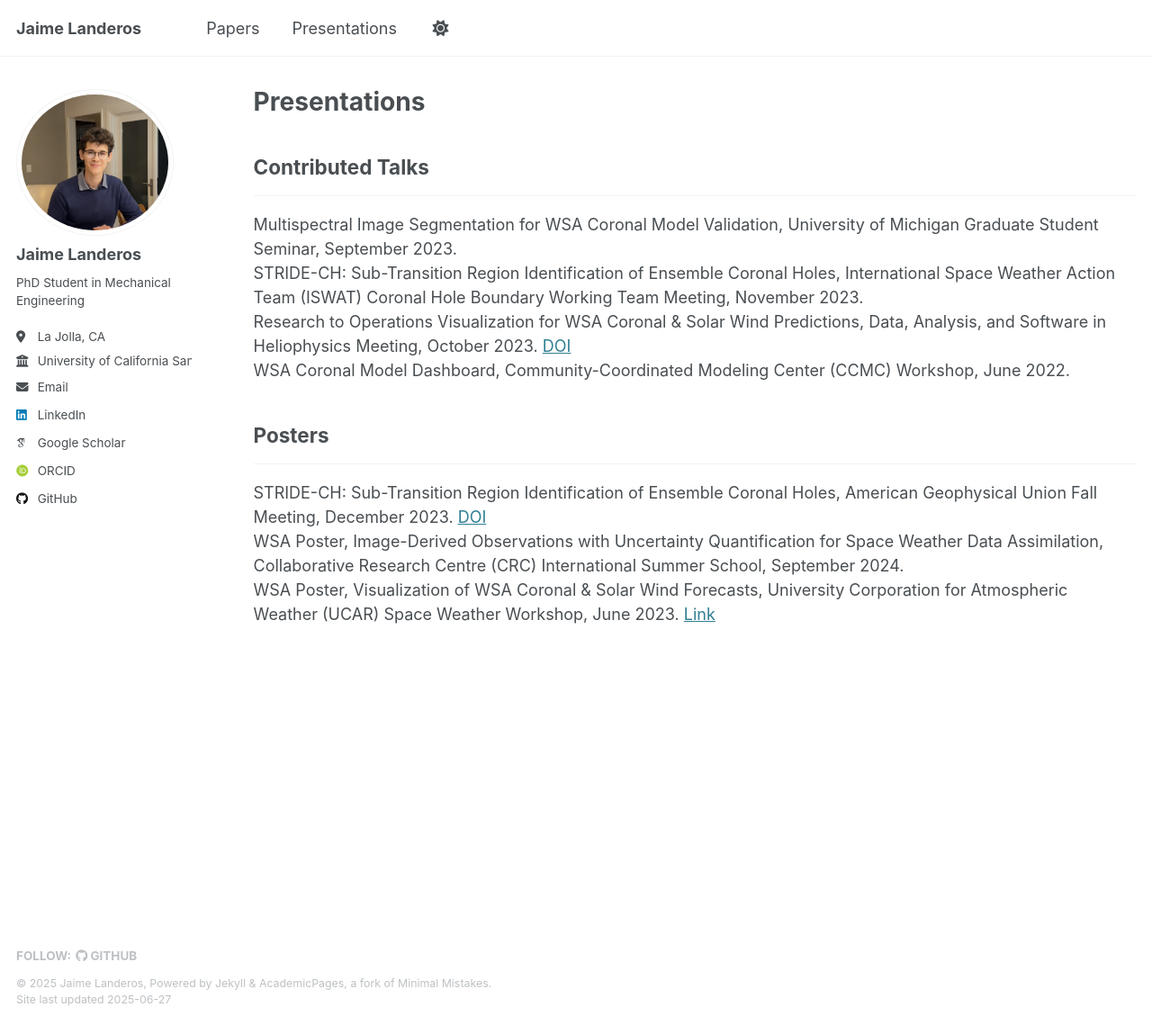
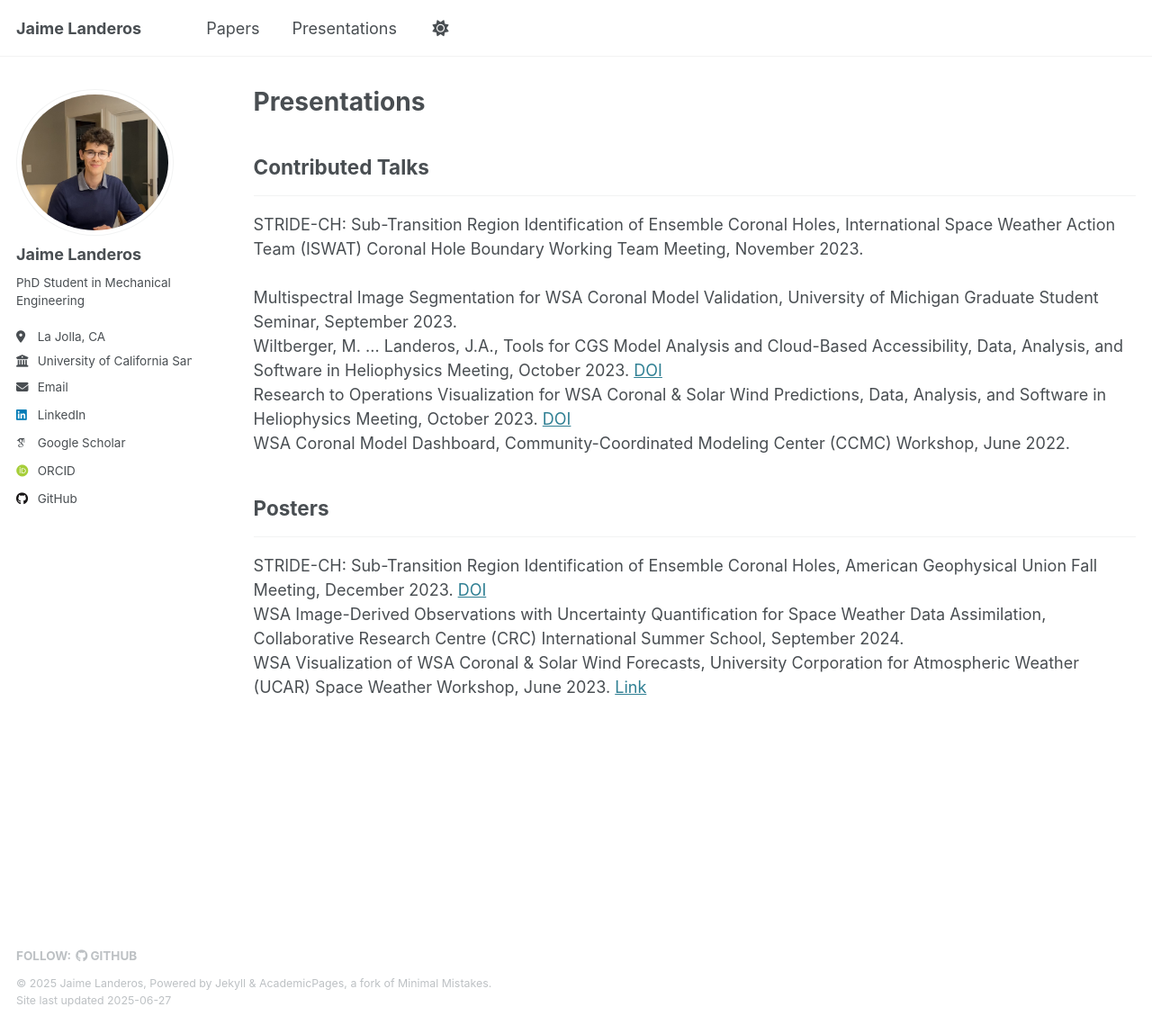
Before and after one commit to jalanderos/jalanderos.github.io, a Jekyll site: the page built from _pages/presentations.html, in a window 1280 px wide and 1139 px high. Shown: the whole window at 90% size. Built offline with Jekyll 4.4.1, drawn with Linux system fonts in a browser that asks for light colours; some web fonts are replaced.

Commit message:
Add anchors

```diff
--- a/_pages/papers.html
+++ b/_pages/papers.html
@@ -34,7 +34,7 @@ author_profile: true
 
 <h2>Journal Articles</h2><hr />
 
-<div class="wordwrap">Landeros, J.A.,
+<div id="stride" class="wordwrap">Landeros, J.A.,
   Kirk, M.S., Arge, C.N., <i>et al.</i>
   Magnetic Field-Constrained Ensemble Image Segmentation of Coronal Holes in Chromospheric Observations. <i>Sol Phys</i> 300, 10 (2025).
   <a href="https://doi.org/10.1007/s11207-024-02416-6">DOI</a>.
@@ -42,7 +42,7 @@ author_profile: true
 
 <h2>Preprints</h2><hr />
 
-<div class="wordwrap">Grajeda, J.A.,
+<div id="mag-acwe" class="wordwrap">Grajeda, J.A.,
   Boucheron, L.E., Kirk, M.S., Leisner, A., Arge, C.N.,
   and Landeros, J.A.
   Incorporating Magnetic Field Characteristics into EUV-Based Automated Segmentation of Coronal Holes. arXiv preprint (2025).
--- a/_pages/presentations.html
+++ b/_pages/presentations.html
@@ -9,32 +9,47 @@ author_profile: true
 
 <h2>Contributed Talks</h2><hr />
 
-<div class="wordwrap">Multispectral
-  Image Segmentation for WSA Coronal Model Validation, University of Michigan Graduate Student Seminar, September 2023.
+<div class="wordwrap">STRIDE-CH:
+  Sub-Transition Region Identification of Ensemble Coronal Holes,
+  International Space Weather Action Team (ISWAT) Coronal Hole Boundary Working Team Meeting, November 2023.
+  <br /><br />
 </div>
 
-<div class="wordwrap">STRIDE-CH:
-  Sub-Transition Region Identification of Ensemble Coronal Holes, International Space Weather Action Team (ISWAT) Coronal Hole Boundary Working Team Meeting, November 2023.
+<div class="wordwrap">Multispectral
+  Image Segmentation for WSA Coronal Model Validation,
+  University of Michigan Graduate Student Seminar, September 2023.
+  <br />
 </div>
 
-<div class="wordwrap">Research
-  to Operations Visualization for WSA Coronal & Solar Wind Predictions, Data, Analysis, and Software in Heliophysics Meeting, October 2023. <a href="https://doi.org/10.5281/zenodo.8417483">DOI</a>
+<div id="2023-dash-cgs" class="wordwrap">Wiltberger, M. ...
+  Landeros, J.A.,
+  Tools for CGS Model Analysis and Cloud-Based Accessibility,
+  Data, Analysis, and Software in Heliophysics Meeting, October 2023. <a href="https://doi.org/10.5281/zenodo.8417430">DOI</a>
+</div>
+
+<div id="2023-dash-wsa" class="wordwrap">Research
+  to Operations Visualization for WSA Coronal & Solar Wind Predictions,
+  Data, Analysis, and Software in Heliophysics Meeting, October 2023. <a href="https://doi.org/10.5281/zenodo.8417483">DOI</a>
 </div>
 
 <div class="wordwrap">WSA
-  Coronal Model Dashboard, Community-Coordinated Modeling Center (CCMC) Workshop, June 2022.
+  Coronal Model Dashboard,
+  Community-Coordinated Modeling Center (CCMC) Workshop, June 2022.
 </div>
 
 <h2>Posters</h2><hr />
 
 <div id="2023-agu" class="wordwrap">STRIDE-CH:
-  Sub-Transition Region Identification of Ensemble Coronal Holes, American Geophysical Union Fall Meeting, December 2023. <a href="https://doi.org/10.22541/essoar.171288623.31778488/v2">DOI</a>
+  Sub-Transition Region Identification of Ensemble Coronal Holes,
+  American Geophysical Union Fall Meeting, December 2023. <a href="https://doi.org/10.22541/essoar.171288623.31778488/v2">DOI</a>
 </div>
 
 <div class="wordwrap">WSA
-  Poster, Image-Derived Observations with Uncertainty Quantification for Space Weather Data Assimilation, Collaborative Research Centre (CRC) International Summer School, September 2024.
+  Image-Derived Observations with Uncertainty Quantification for Space Weather Data Assimilation,
+  Collaborative Research Centre (CRC) International Summer School, September 2024.
 </div>
 
-<div class="wordwrap">WSA
-  Poster, Visualization of WSA Coronal & Solar Wind Forecasts, University Corporation for Atmospheric Weather (UCAR) Space Weather Workshop, June 2023. <a href="https://cpaess.ucar.edu/abstract-sww-2023/visualization-wsa-coronal-and-solar-wind-forecasts">Link</a>
+<div id="2023-sww" class="wordwrap">WSA
+  Visualization of WSA Coronal & Solar Wind Forecasts,
+  University Corporation for Atmospheric Weather (UCAR) Space Weather Workshop, June 2023. <a href="https://cpaess.ucar.edu/abstract-sww-2023/visualization-wsa-coronal-and-solar-wind-forecasts">Link</a>
 </div>
```
Also changed, not shown: _pages/about.md (+4 -4 lines).
